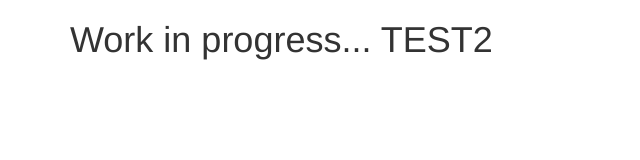
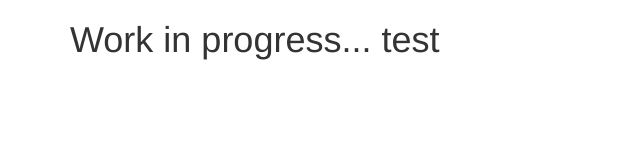
Before and after one commit to wmyott/wmyott-web, a plain HTML site: page index.html in a window 1280 px wide. Shown: the whole page, without its empty margins (0-640 px from the left). Drawn offline with nearby package versions, Linux system fonts and the light colour scheme.

Commit message:
testing local dev

```diff
--- a/index.html
+++ b/index.html
@@ -12,7 +12,7 @@
   </head>
   <body>
      <div class="container">
-       <h1>Work in progress... TEST2</h1>
+       <h1>Work in progress... test</h1>
      </div>
   </body>
 </html>
```
